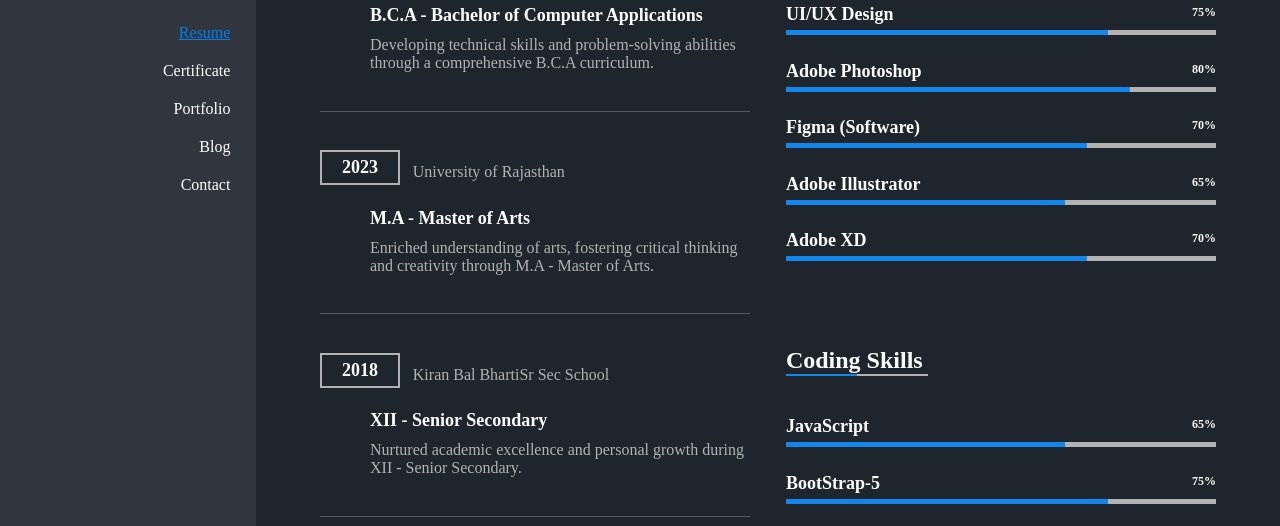
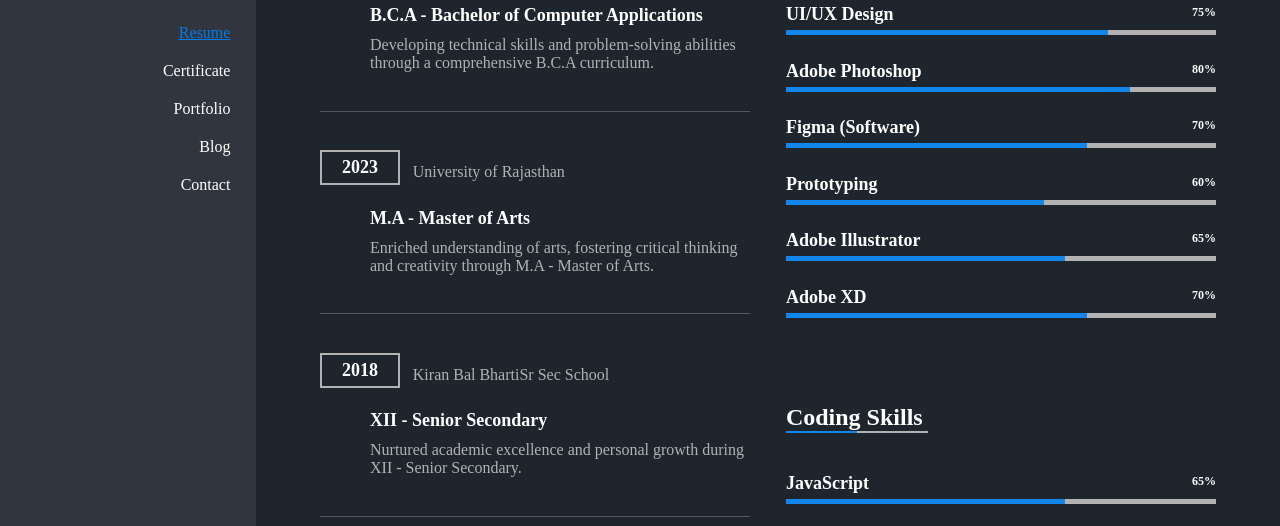
Before and after one commit to maherkumawat/My-Portfolio, a plain HTML site: page resume.html in a window 1280 px wide. Shown: the part 267-793 px from the top of the page. Drawn offline with nearby package versions, Linux system fonts and the light colour scheme.

Commit message:
add-skills

```diff
--- a/resume.html
+++ b/resume.html
@@ -209,6 +209,14 @@
                             </div>
 
                             <div class="web-design-content">
+                                <h4>Prototyping</h4>
+                                <div class="skill-border">
+                                    <div class="fill" style="width: 60%;"></div>
+                                    <span class="percentage">60%</span>
+                                </div>
+                            </div>
+
+                            <div class="web-design-content">
                                 <h4>Adobe Illustrator</h4>
                                 <div class="skill-border">
                                     <div class="fill" style="width: 65%;"></div>
```
Also changed, not shown: index.html (+7 -0 lines).
